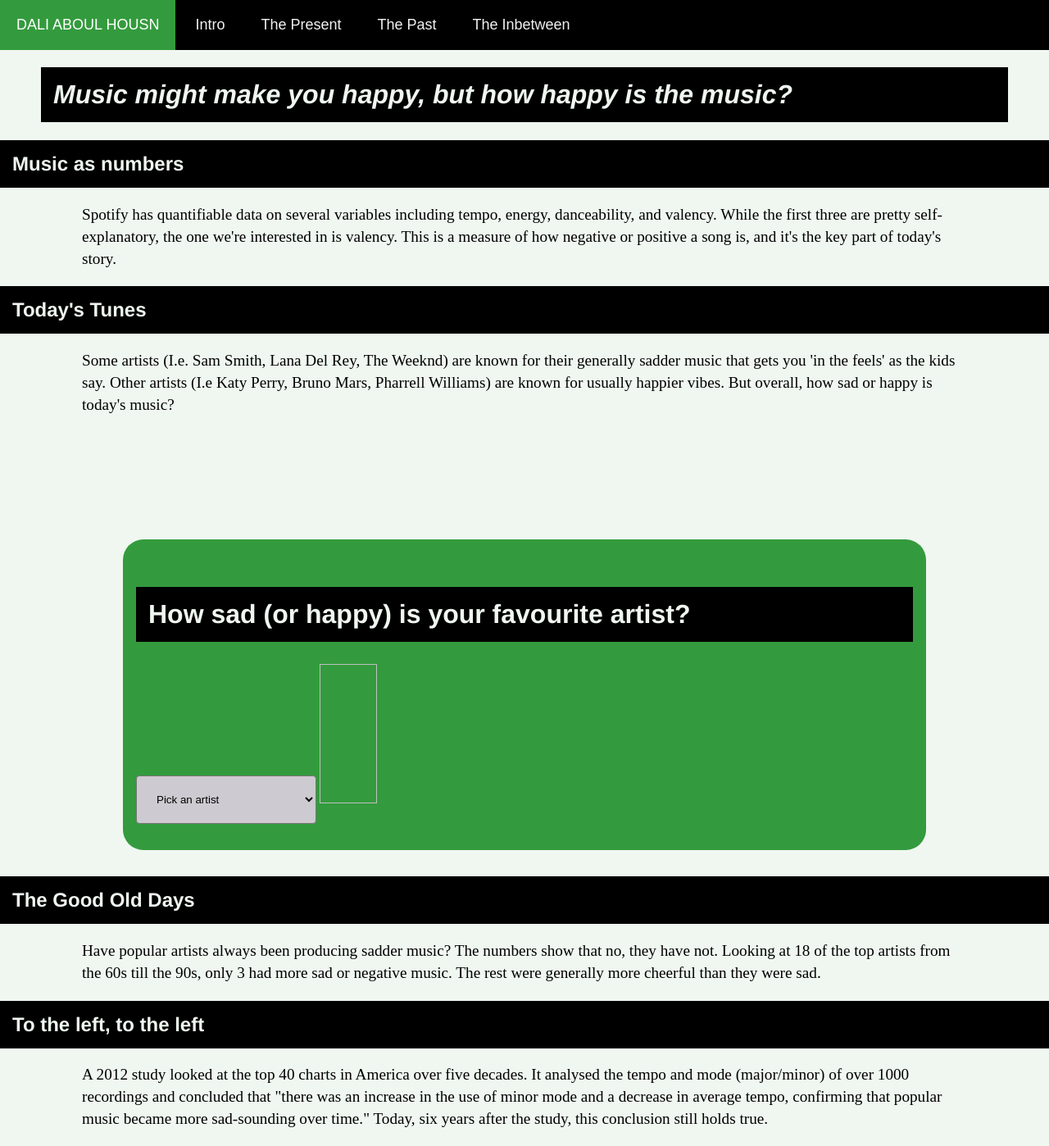
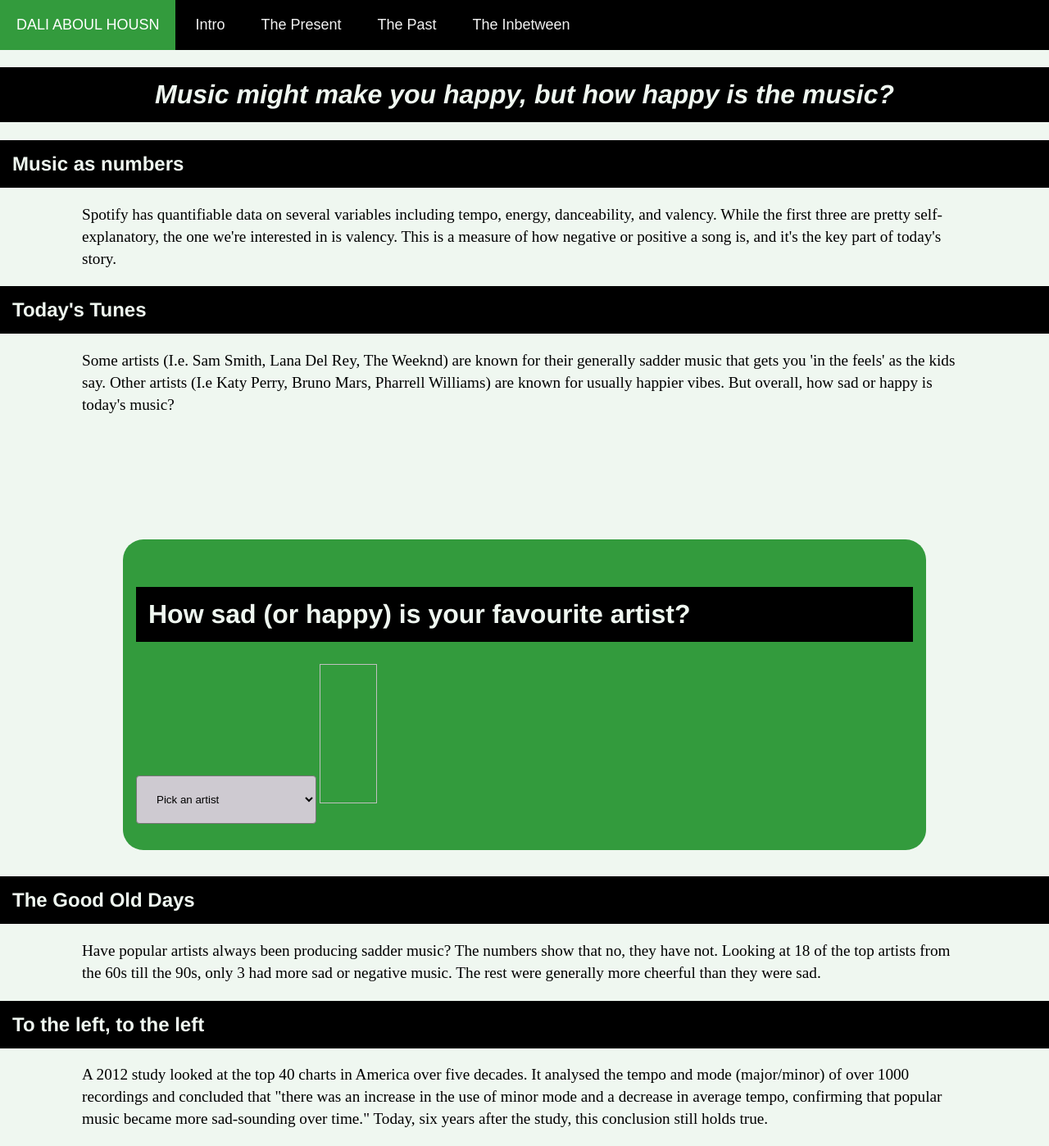
Before and after one commit to ah-dali/ah-dali.github.io, a Jekyll site: the page built from index.html, in a window 1280 px wide. Shown: the whole page at 82% size. Built offline with Jekyll 4.4.1, drawn with Linux system fonts in a browser that asks for light colours.

Commit message:
Update main.css

```diff
--- a/css/main.css
+++ b/css/main.css
@@ -38,8 +38,7 @@ h1 {
     color: #eff7f0;
     background-color: black;
     padding: 15px;
-    margin-left: 50px;
-    margin-right: 50px;
+    text-align: center;
     font-style: oblique;
 }
 
```
